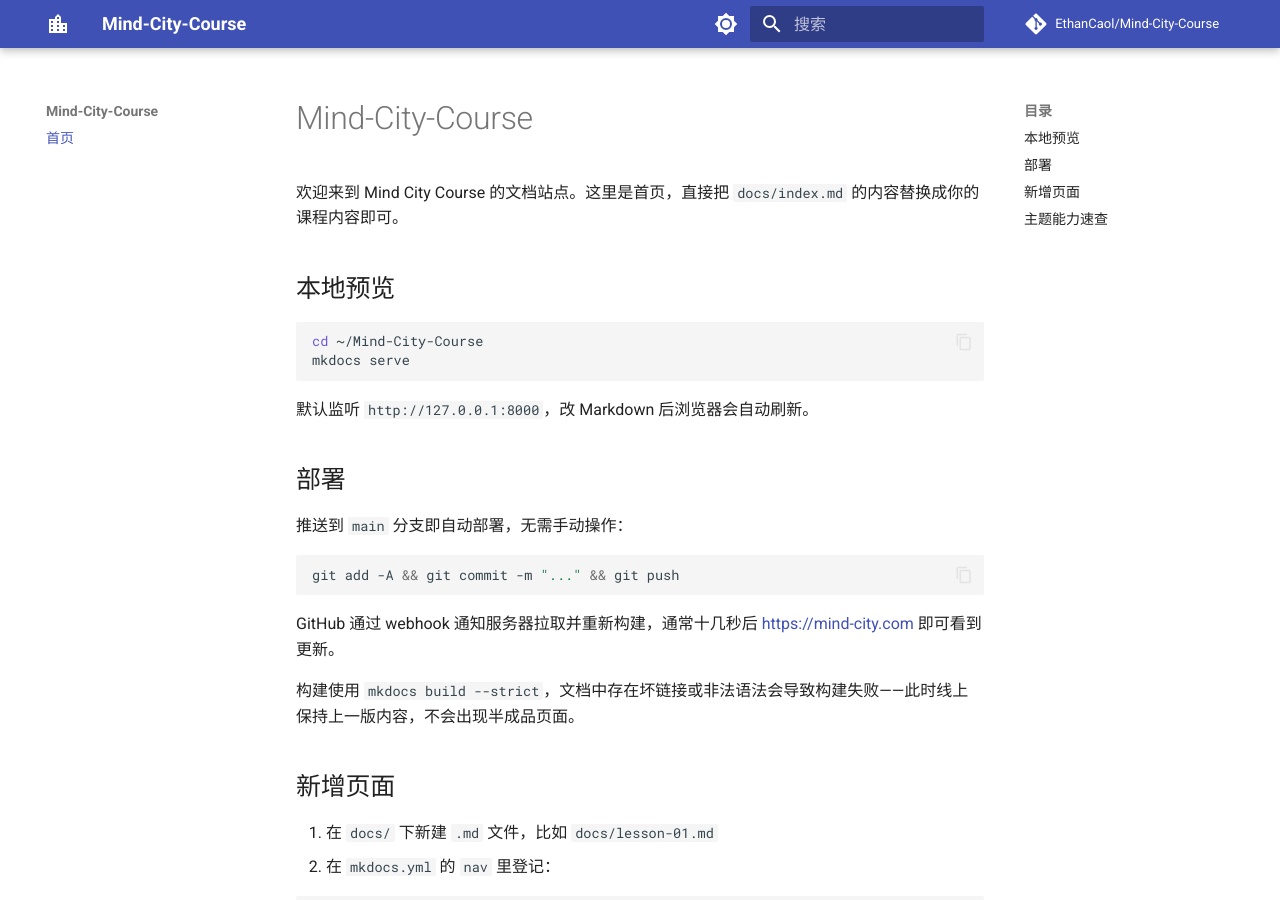
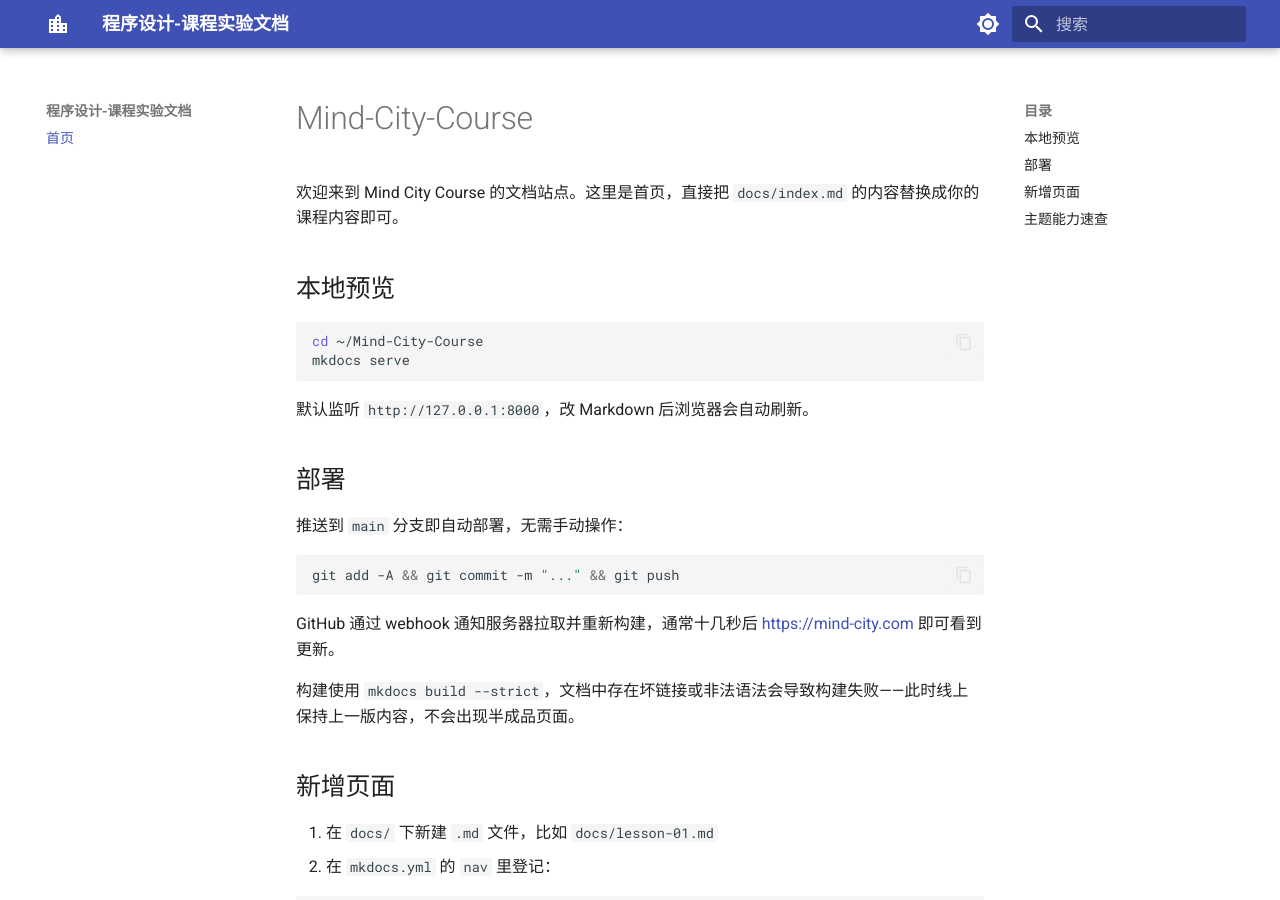
Before and after one commit to EthanCaol/Mind-City-Course, an MkDocs documentation site: the page built from docs/index.md, in a window 1280 px wide and 900 px high. Built offline with MkDocs 1.6.1 and Material for MkDocs 9.7.7, drawn with Linux system fonts in a browser that asks for light colours; comment, search, counter and statistics services are not loaded.

Commit message:
调整站点名称与顶栏
站点名改为「程序设计-课程实验文档」，描述同步更新。
移除 repo_url / repo_name / edit_uri，隐藏顶栏的 GitHub 仓库
链接与页面右上角的「编辑此页」入口。

```diff
--- a/mkdocs.yml
+++ b/mkdocs.yml
@@ -1,10 +1,6 @@
-site_name: Mind-City-Course
-site_description: Mind City Course 课程文档
+site_name: 程序设计-课程实验文档
+site_description: 复旦大学《程序设计》课程实验文档
 docs_dir: docs
-
-repo_url: https://github.com/EthanCaol/Mind-City-Course
-repo_name: EthanCaol/Mind-City-Course
-edit_uri: edit/main/docs/
 
 theme:
   name: material
```
